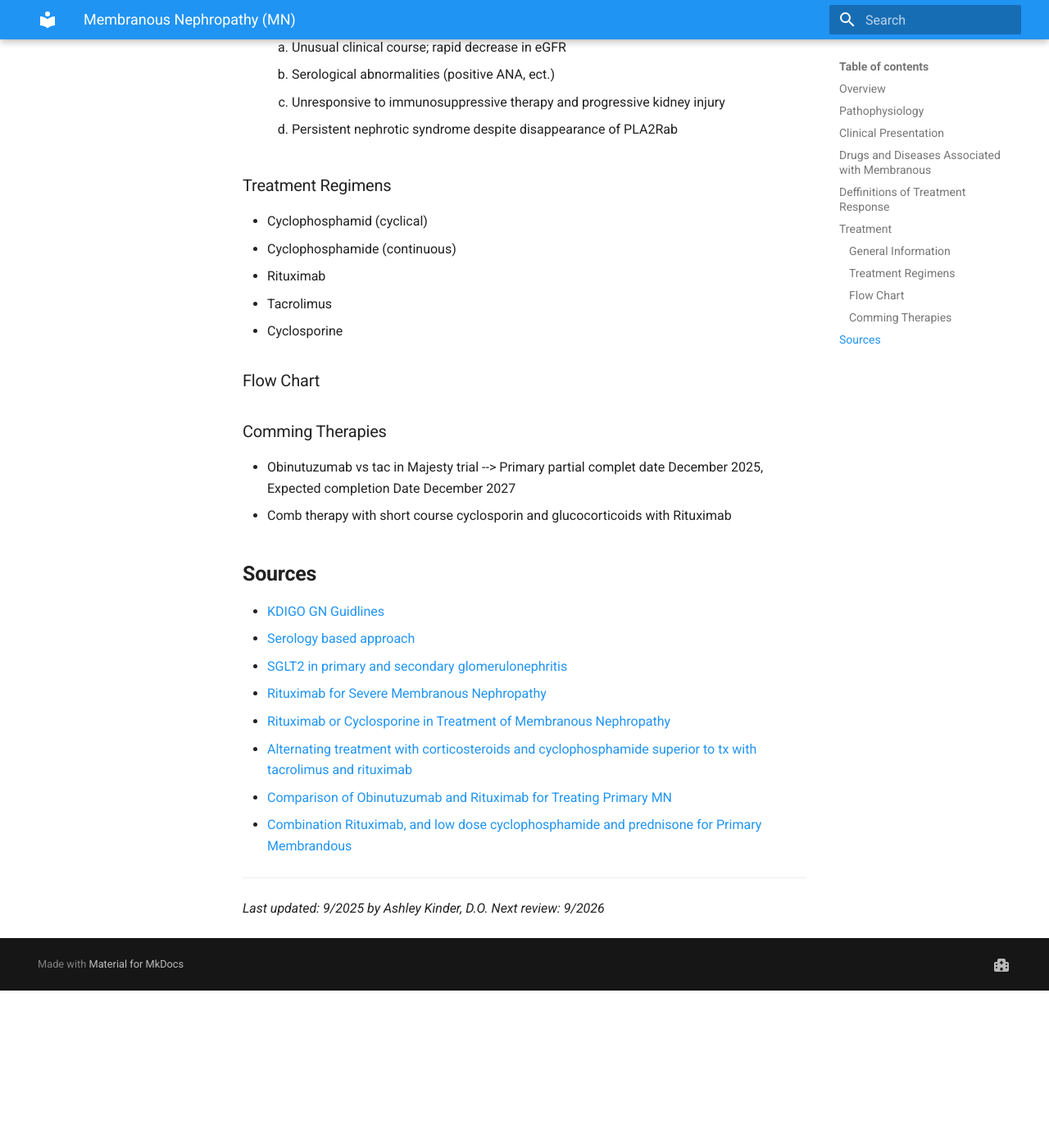
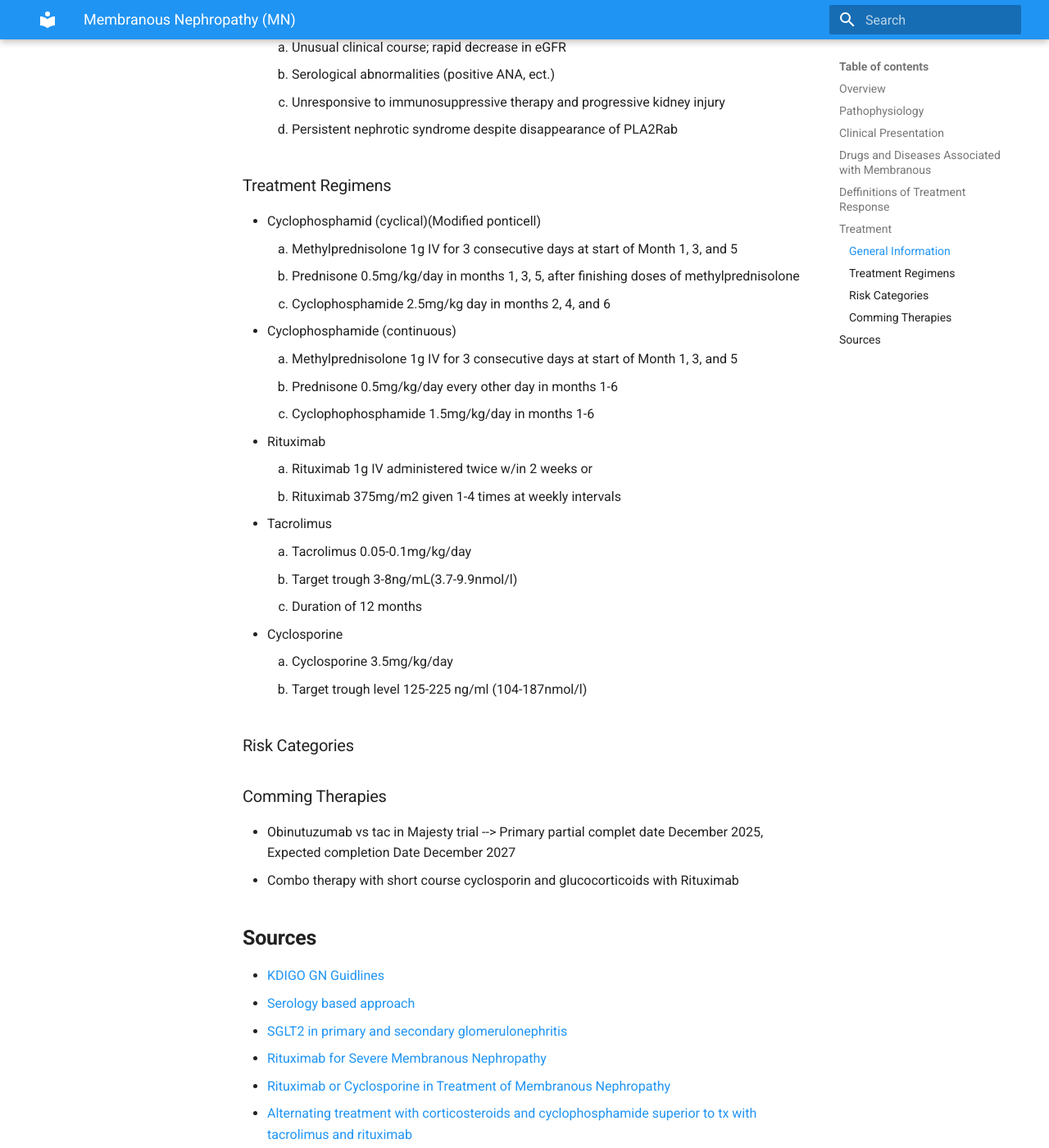
Before and after one commit to TTUNEPH2025/GN, an MkDocs documentation site: the page built from docs/Membranous.md, in a window 1280 px wide and 1400 px high, scrolled down 4000 px. Shown: the whole window at 82% size. Built offline with MkDocs 1.6.1 and Material for MkDocs 9.7.7, drawn with Linux system fonts in a browser that asks for light colours; before the commit the page ends 5208 px from its top, so only the background shows below that.

Commit message:
Update Membranous.md

```diff
--- a/docs/Membranous.md
+++ b/docs/Membranous.md
@@ -99,15 +99,29 @@
     3. Unresponsive to immunosuppressive therapy and progressive kidney injury
     4. Persistent nephrotic syndrome despite disappearance of PLA2Rab
 ### Treatment Regimens
- * Cyclophosphamid (cyclical)
+ * Cyclophosphamid (cyclical)(Modified ponticell)
+    1. Methylprednisolone 1g IV for 3 consecutive days at start of Month 1, 3, and 5
+    2. Prednisone 0.5mg/kg/day in months 1, 3, 5, after finishing doses of methylprednisolone
+    3. Cyclophosphamide 2.5mg/kg day in months 2, 4, and 6
  * Cyclophosphamide (continuous)
+    1. Methylprednisolone 1g IV for 3 consecutive days at start of Month 1, 3, and 5
+    2. Prednisone 0.5mg/kg/day every other day in months 1-6
+    3. Cyclophophosphamide 1.5mg/kg/day in months 1-6
  * Rituximab
+    1. Rituximab 1g IV administered twice w/in 2 weeks or
+    2. Rituximab 375mg/m2 given 1-4 times at weekly intervals
  * Tacrolimus
+    1. Tacrolimus 0.05-0.1mg/kg/day
+    2. Target trough 3-8ng/mL(3.7-9.9nmol/l)
+    3. Duration of 12 months
  * Cyclosporine
-### Flow Chart
+    1. Cyclosporine 3.5mg/kg/day
+    2. Target trough level 125-225 ng/ml (104-187nmol/l)
+### Risk Categories
+
 ### Comming Therapies
   * Obinutuzumab vs tac in Majesty trial --> Primary partial complet date December 2025, Expected completion Date December 2027
-  * Comb therapy with short course cyclosporin and glucocorticoids with Rituximab
+  * Combo therapy with short course cyclosporin and glucocorticoids with Rituximab
 ## **Sources**
 * [KDIGO GN Guidlines](https://kdigo.org/guidelines/gd/)
 * [Serology based approach](https://pubmed.ncbi.nlm.nih.gov/27777266/)
```
